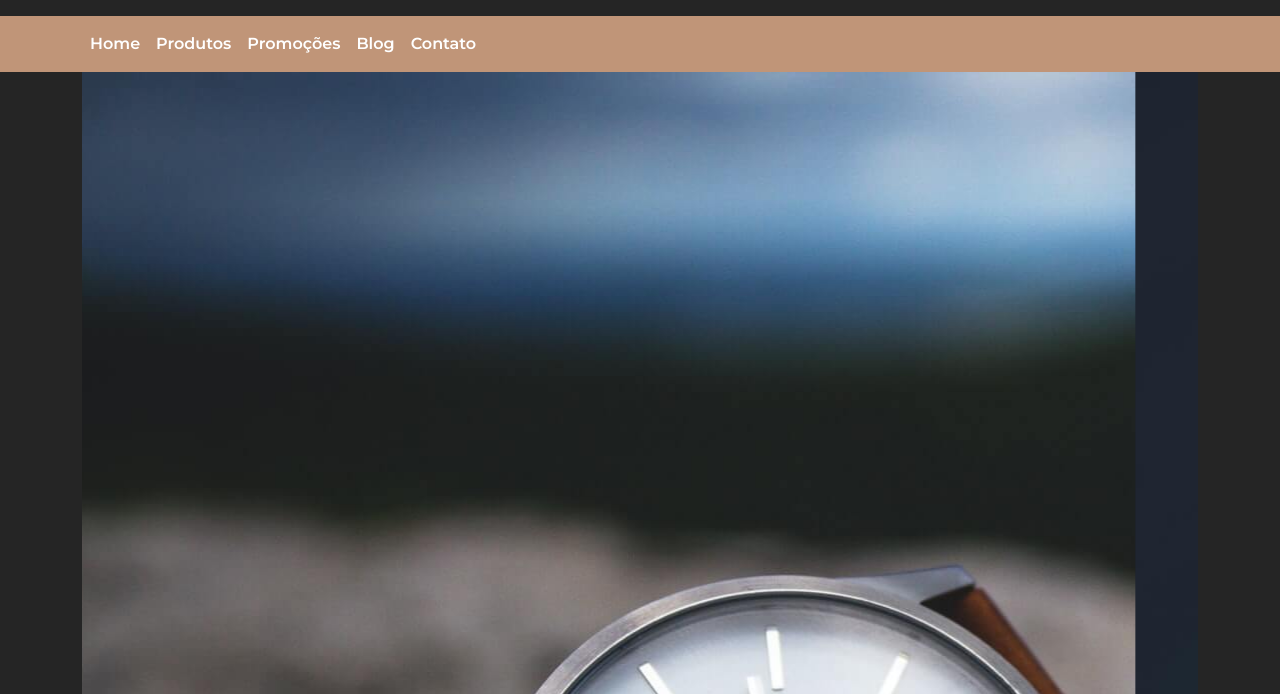
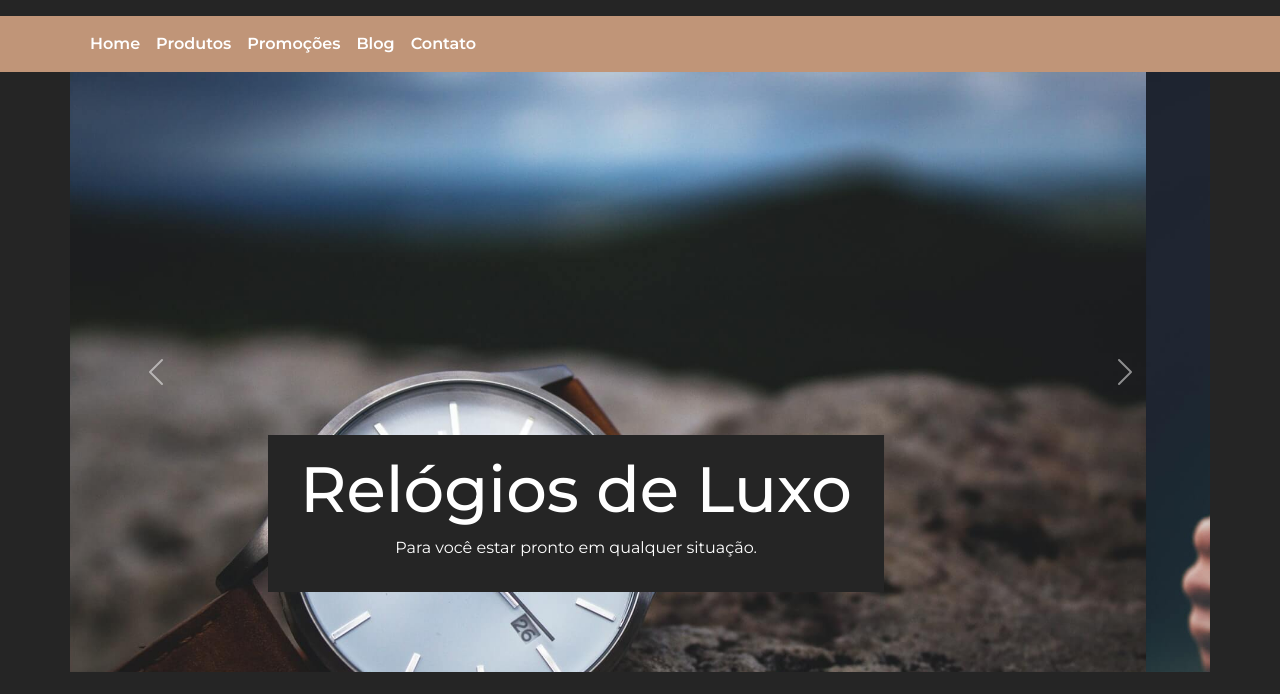
Before and after one commit to kenmarcos/exactTime, a plain HTML site: page index.html in a window 1280 px wide. Shown: the part 84-778 px from the top of the page. Drawn offline with nearby package versions, Linux system fonts and the light colour scheme.

Commit message:
style: add style to the slider

```diff
--- a/css/styles.css
+++ b/css/styles.css
@@ -126,6 +126,19 @@ body {
   font-size: 1.5em;
 }
 
+/* SLIDER */
+.carousel-caption {
+  bottom: 50%;
+  transform: translateY(50%);
+  left: 12%;
+  right: 12%;
+  padding: 1em;
+}
+
+.carousel-caption h5 {
+  font-size: 1.8em;
+}
+
 @media (min-width: 768px) {
   /* NAVBAR */
   .navbar-brand {
@@ -141,4 +154,20 @@ body {
     margin: 0;
     width: 50%;
   }
+
+  /* SLIDER */
+  .carousel-item {
+    height: 600px;
+  }
+
+  .carousel-caption {
+    left: 23%;
+    right: 23%;
+    bottom: 5em;
+    transform: unset;
+  }
+
+  .carousel-caption h5 {
+    font-size: 4em;
+  }
 }
--- a/index.html
+++ b/index.html
@@ -142,11 +142,11 @@
     </nav>
 
     <!-- SLIDER -->
-    <div class="container">
+    <div class="container p-0">
       <div class="carousel slide" id="slider" data-bs-ride="carousel">
         <div class="carousel-inner">
           <div class="carousel-item active">
-            <img src="img/banner1.jpg" alt="Banner 1" />
+            <img class="img-fluid" src="img/banner1.jpg" alt="Banner 1" />
             <div class="carousel-caption primary-bg-color">
               <h5>Relógios de Luxo</h5>
               <p>Para você estar pronto em qualquer situação.</p>
@@ -154,7 +154,7 @@
           </div>
 
           <div class="carousel-item">
-            <img src="img/banner3.jpg" alt="Banner 3" />
+            <img class="img-fluid" src="img/banner3.jpg" alt="Banner 3" />
             <div class="carousel-caption primary-bg-color">
               <h5>Linha Importada</h5>
               <p>Conheça os melhores relógios suiços, com pronta entrega.</p>
```
